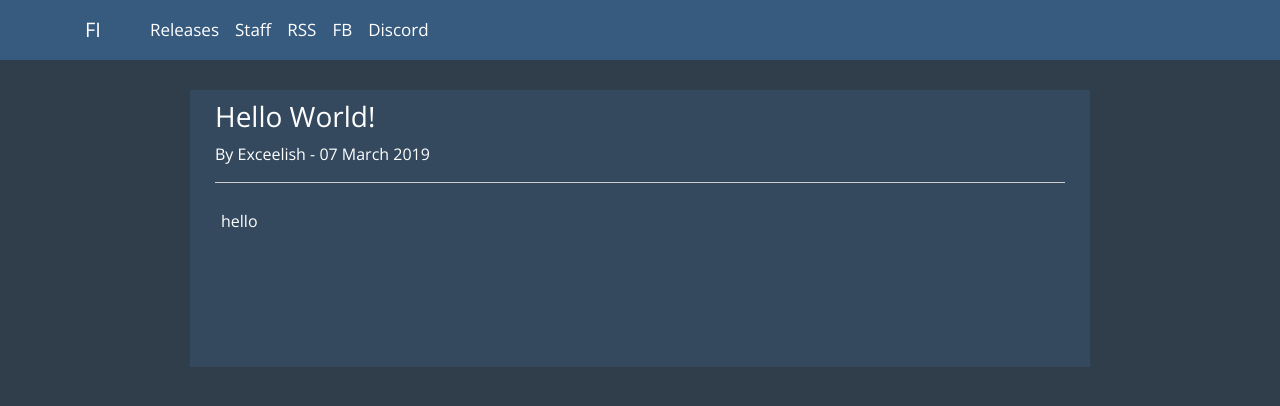
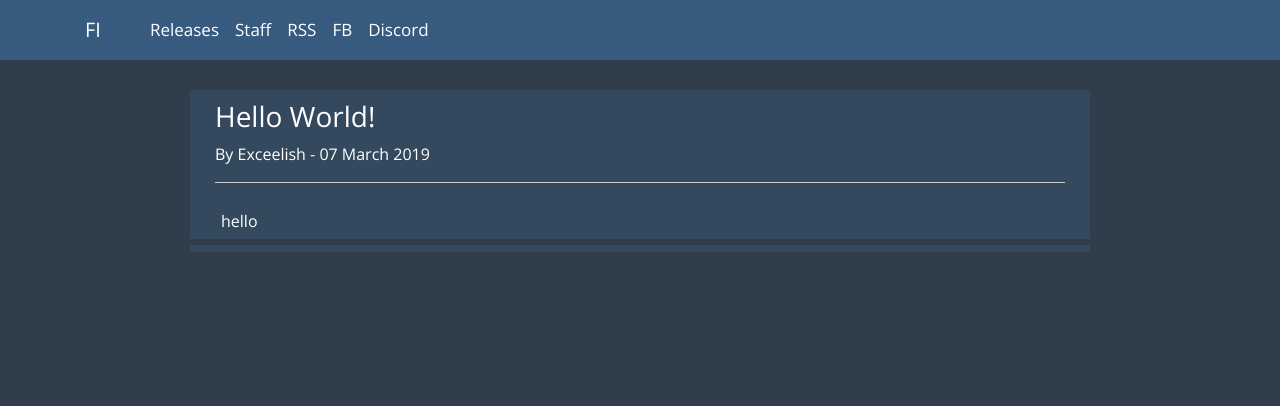
Before and after one commit to py7hon/fansubimaji.github.io, a Jekyll site: the page built from _posts/2019-03-07-hello-word.html, in a window 1280 px wide. Shown: the top 406 px of the page. Built offline with Jekyll 4.4.1, drawn with Linux system fonts in a browser that asks for light colours; nearby versions of some CDN libraries; comment, search, counter and statistics services are not loaded.

Commit message:
Update posts.html

```diff
--- a/_layouts/posts.html
+++ b/_layouts/posts.html
@@ -16,18 +16,21 @@
             </div>
         </nav>
 
-        <div class="container" style="max-width:900px;margin:auto;background-color:#34495e;margin-bottom:25px;color:#ffffff;font-family:'Open Sans', sans-serif;">
+        <div class="container" style="max-width:900px;margin:auto;background-color:#34495e;color:#ffffff;font-family:'Open Sans', sans-serif;">
             <div class="jumbotron" style="background-color:transparent;padding:10px;margin-bottom:8px;padding-bottom:1px;">
                 <h3>{{ page.title }}</h3>
                 <p>By {{ page.author }} - {{ page.date | date_to_long_string }}<br></p>
                 <hr style="background-color:#e8e4e4;">
             </div>
             <div class="container" style="max-width:900px;margin:auto;background-color:#34495e;color:#ffffff;font-family:'Open Sans', sans-serif;">
-                <div class="jumbotron" style="background-color:transparent;padding:1px;padding-bottom:6px;">
+                <div class="jumbotron" style="background-color:transparent;padding:1px;margin-bottom:6px;padding-bottom:6px;">
                     {{ content }}
                 </div>
-              <br><br><br><br>
-              {% include disqus.html %}
+            </div>
+        </div>
+        <div class="container" style="max-width:900px;margin:auto;background-color:#34495e;margin-bottom:25px;color:#ffffff;font-family:'Open Sans', sans-serif;">
+            <div class="jumbotron" style="background-color:transparent;padding:1px;padding-bottom:6px;">
+                {% include disqus.html %}
             </div>
         </div>
 
```
